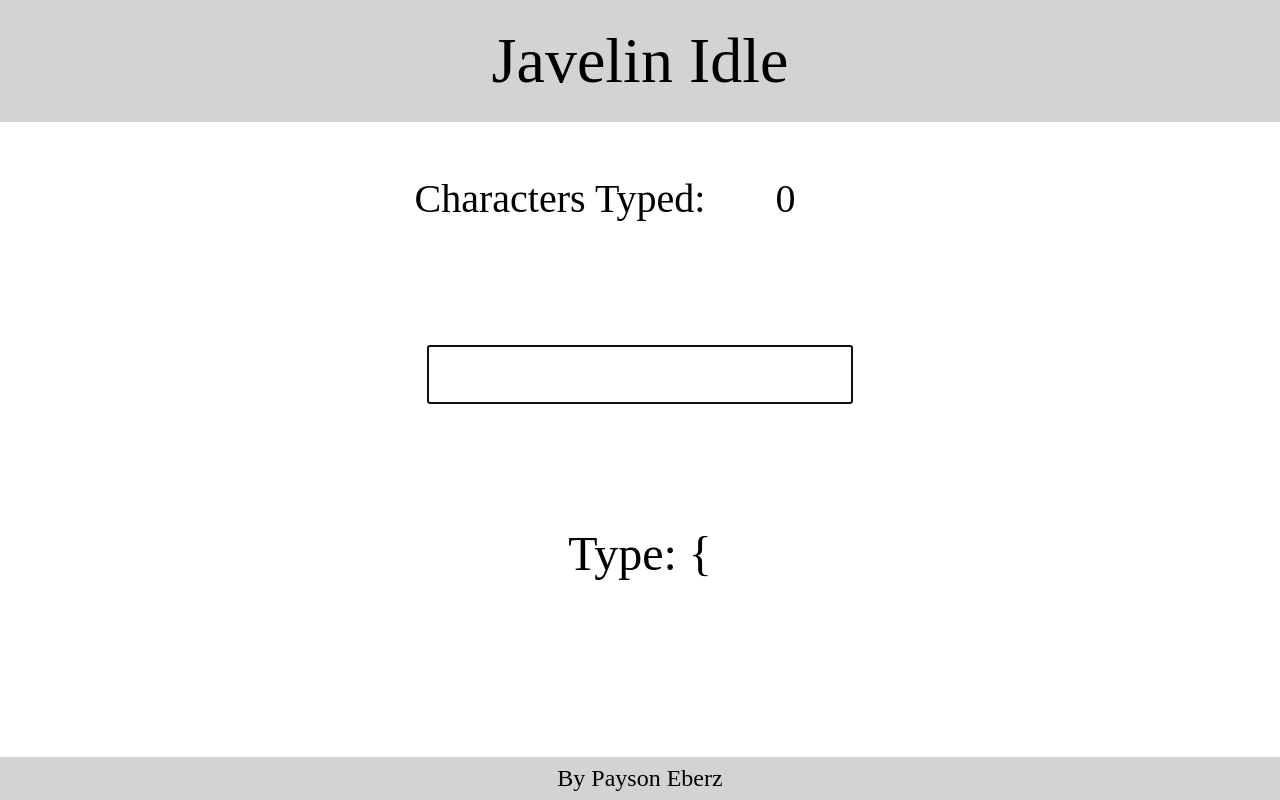
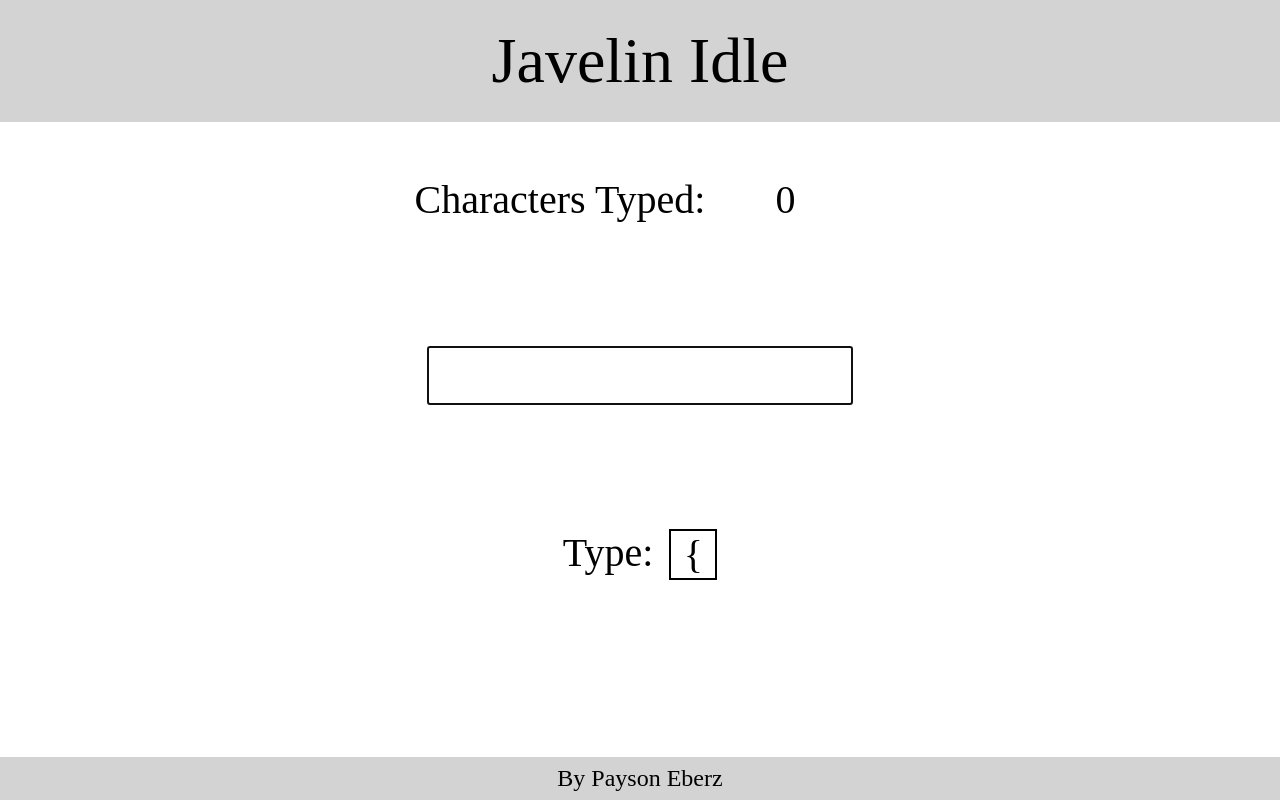
Before and after one commit to PAYS0N/javelin-idle, a plain HTML site: page index.html in a window 1280 px wide. Drawn offline with Linux system fonts and the light colour scheme.

Commit message:
Add box around goal chars

```diff
--- a/css/style.css
+++ b/css/style.css
@@ -103,8 +103,21 @@ body {
     background-color: #b6fcb6;
 }
 
-.goal-display {
-    font-size: 3rem;
+.goal-display{
+    display: flex;
+    flex-direction: row;
+
+    gap: 1rem;
+
+    font-size: 2.5rem;
+}
+
+.goal-value {
+    width: 3rem;
+
+    border: 2px solid black;
+
+    text-align: center;
 }
 
 .upgrades{
--- a/index.html
+++ b/index.html
@@ -24,7 +24,10 @@
             <input type="text" name="auto-input" class="auto-input unavailable">
             <input type="text" name="typing-input" class="typing-input">
         </div>
-        <div class="goal-display">Type: </div>
+        <div class="goal-display">
+            <div class="goal-title">Type: </div>
+            <div class="goal-value"></div>
+        </div>
         <div class="upgrades">
         </div>
     </div>
--- a/js/javascript.js
+++ b/js/javascript.js
@@ -11,7 +11,7 @@ function setConstants() {
     goal = ""
     scoreDisplay = document.querySelector(".score-value")
     userInput = document.querySelector(".typing-input")
-    goalDisplay = document.querySelector(".goal-display")
+    goalDisplay = document.querySelector(".goal-value")
     purchaseChar = "$"
     keyCodesToSymbols = {
         "{": "{",
@@ -110,7 +110,7 @@ function addAutoScore(timesPerSecond) {
         valueToAdd = valueToAdd + upgrade.owned * upgrade.value / timesPerSecond
     }
     score = score + valueToAdd * scoreMulti
-    displayAutoScore(valueToAdd * scoreMulti)
+    displayAutoScore(valueToAdd)
 }
 
 function displayAutoScore(valueToAdd) {
@@ -157,7 +157,7 @@ function getRandomTypingChar() {
 }
 
 function displayGoal(symbol) {
-    goalDisplay.textContent = "Type: " + symbol
+    goalDisplay.textContent = symbol
 }
 
 function isInputScorable(input) {
```
